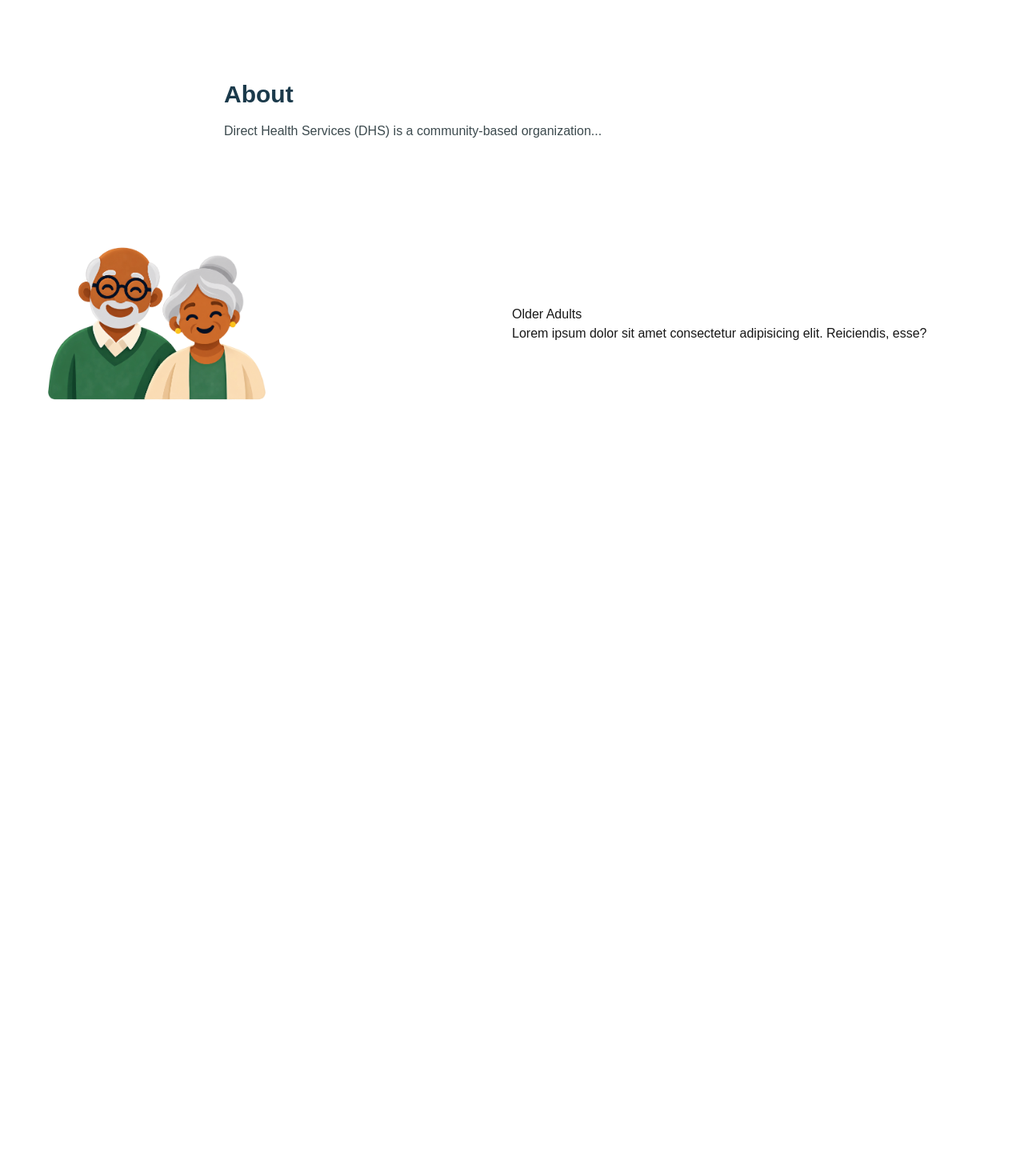
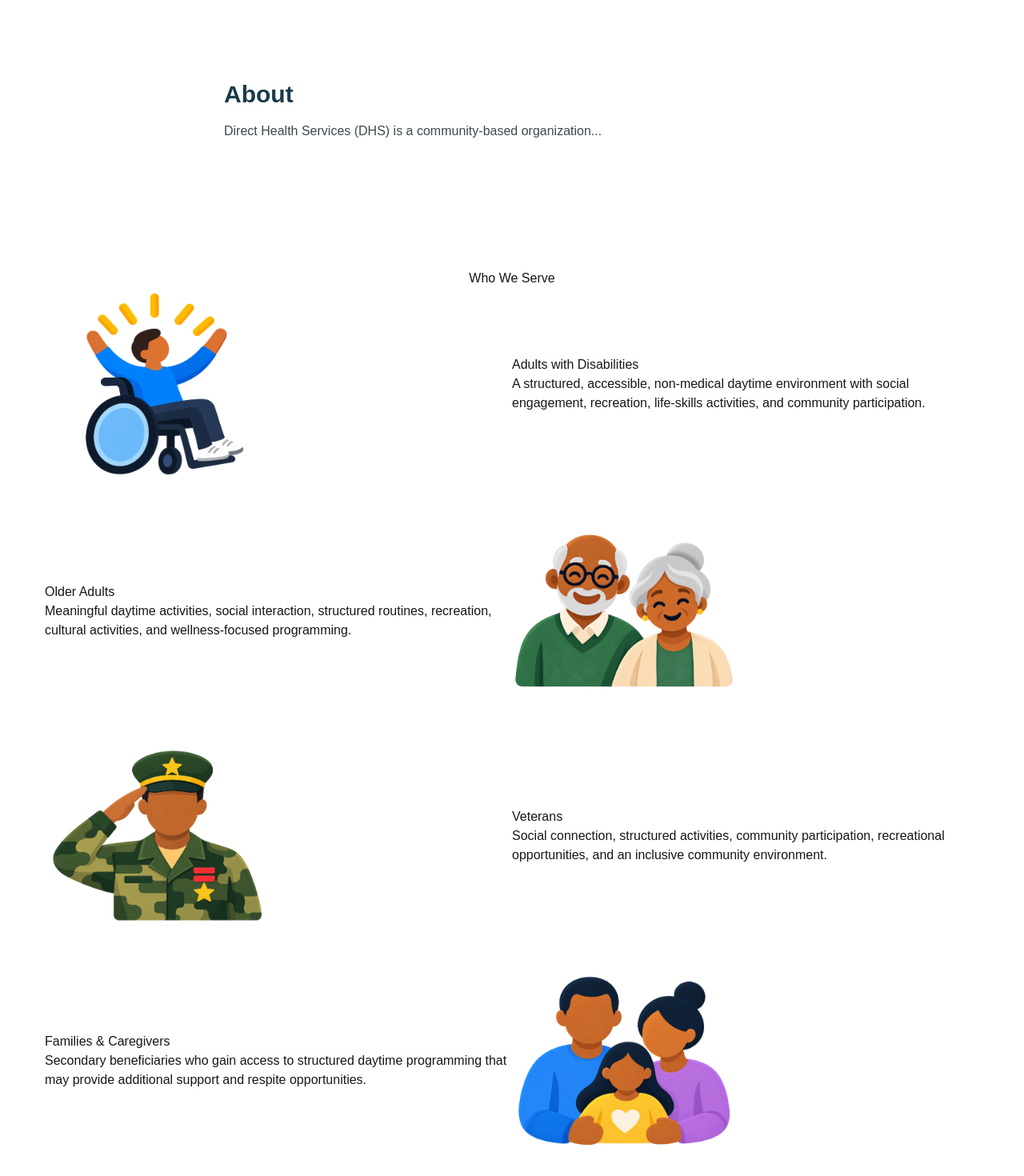
Before and after one commit to Obi815/dhs, a Next.js app: page / in a window 1280 px wide. Shown: the part 52-1522 px from the top of the page at 80% size. Before the commit the page ends 800 px from the top, so only its background shows below. Built offline with nearby package versions, Linux system fonts and the light colour scheme.

Commit message:
Target Component mock done

```diff
--- a/app/components/sections/Target.tsx
+++ b/app/components/sections/Target.tsx
@@ -1,24 +1,65 @@
 import Image from "next/image";
 
-export default function Target(){
-    return(
-        //* Columns created with tailwind grids
-        // !Add Class Name
-        <div className="">
-            <div className="grid grid-cols-2 items-center px-14 py-4">
-                <div className="col-start-1 justify-end">
-                    <Image
-                    src="/oldppl.png"
-                    alt="Description of the photo"
-                    width={280}
-                    height={260}
-                    />
-                </div>
-                <div className="col-start-2">
-                    <h2>Older Adults</h2>
-                    <span>Lorem ipsum dolor sit amet consectetur adipisicing elit. Reiciendis, esse?</span>
-                </div>
-            </div>
+export default function Target() {
+  return (
+    <div id="target" className="flex flex-col gap-4 py-12">
+
+      {/* Row 1 — image left */}
+      <div className="grid grid-cols-2 items-center px-14 py-4">
+
+        <div className="col-start-1 col-end-7">
+            <h1 className="text-center">Who We Serve</h1>
         </div>
-    )
+        <div className="col-start-1">
+          <Image src="/disabled.png"
+          alt="Adults with disabilities"
+          width={280} height={260} />
+        </div>
+        <div className="col-start-2 ">
+          <h2>Adults with Disabilities</h2>
+          <span>A structured, accessible, non-medical daytime environment with social engagement, recreation, life-skills activities, and community participation.</span>
+        </div>
+      </div>
+
+      {/* Row 2 — image right */}
+      <div className="grid grid-cols-2 items-center px-14 py-4">
+        <div className="col-start-1">
+          <h2>Older Adults</h2>
+          <span>Meaningful daytime activities, social interaction, structured routines, recreation, cultural activities, and wellness-focused programming.</span>
+        </div>
+        <div className="col-start-2">
+          <Image src="/oldppl.png"
+          alt="Older adults"
+          width={280} height={260} />
+        </div>
+      </div>
+
+      {/* Row 3 — image left */}
+      <div className="grid grid-cols-2 items-center px-14 py-4">
+        <div className="col-start-1">
+          <Image src="/veteran.png"
+          alt="Veterans"
+          width={280} height={260} />
+        </div>
+        <div className="col-start-2">
+          <h2>Veterans</h2>
+          <span>Social connection, structured activities, community participation, recreational opportunities, and an inclusive community environment.</span>
+        </div>
+      </div>
+
+      {/* Row 4 — image right */}
+      <div className="grid grid-cols-2 items-center px-14 py-4">
+        <div className="col-start-1">
+          <h2>Families &amp; Caregivers</h2>
+          <span>Secondary beneficiaries who gain access to structured daytime programming that may provide additional support and respite opportunities.</span>
+        </div>
+        <div className="col-start-2">
+          <Image src="/familyCare.png"
+          alt="Families and caregivers"
+          width={280} height={260} />
+        </div>
+      </div>
+
+    </div>
+  );
 }
```
